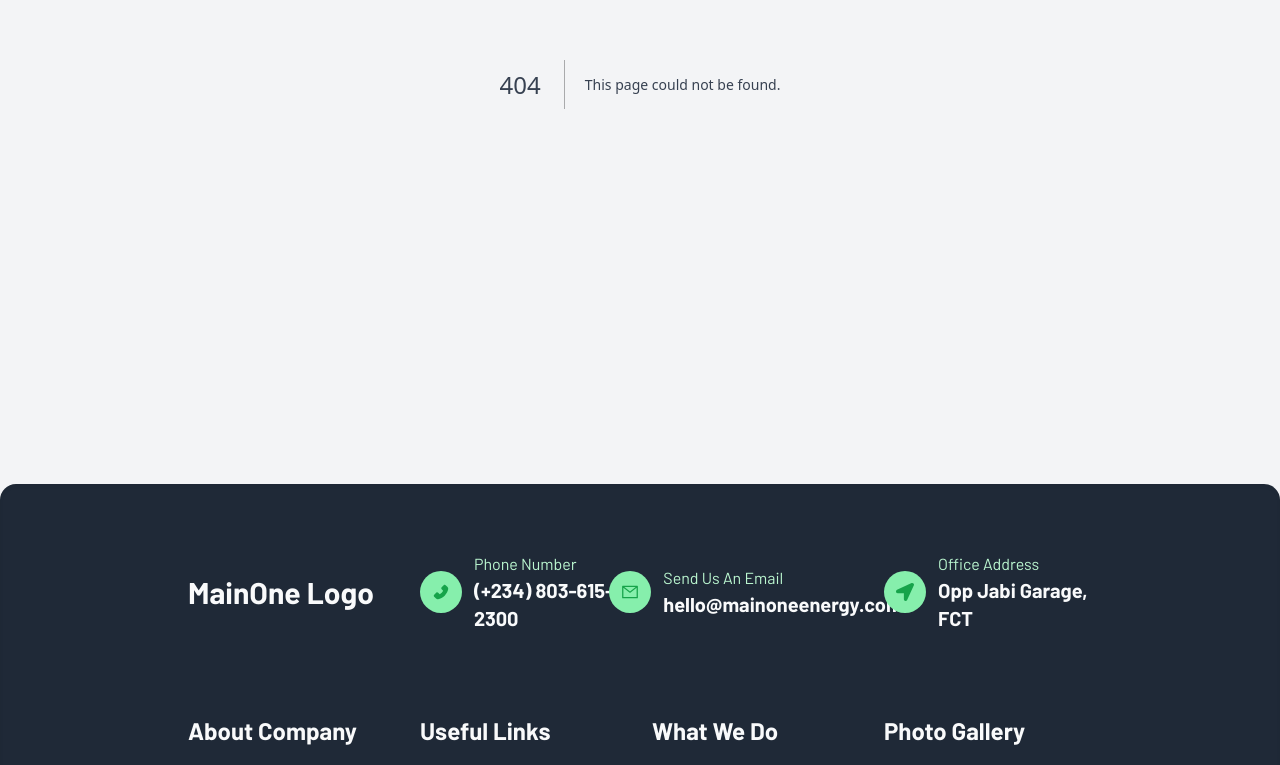
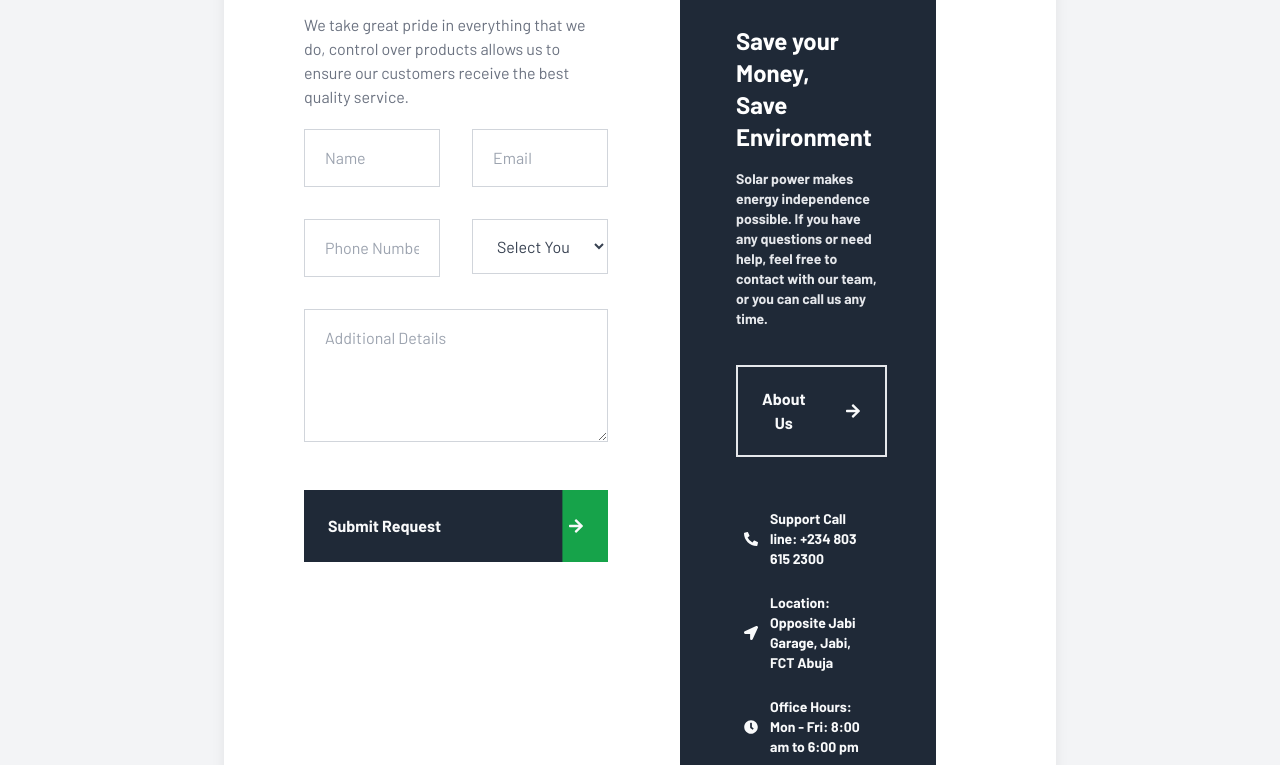
Before and after one commit to arewageek/sunciti, a Next.js app: page /contact in a window 1280 px wide. Before the commit this address had no page. Shown: the part 404-1169 px from the top of the page. Built offline with nearby package versions, Linux system fonts and the light colour scheme.

Commit message:
Contact page

```diff
--- a/src/app/about/page.jsx
+++ b/src/app/about/page.jsx
@@ -31,7 +31,7 @@ const AboutUs = () => {
 
       <div className="w-full lg:w-[80%] mx-auto px-2 lg:px-10">
         <div className="mt-[100pt] mb-10 px-5 lg:px-10">
-          <div className="w-full lg:w-4/5 flex flex-col space-y-3 text-black">
+          <div className="w-full lg:w-4/5 flex flex-col space-y-3 text-gray-800">
             <div className="flex items-center space-x-2">
               <p className="w-[20pt] border-b-2 border-b-gray-500"></p>
               <p className="font-mono text-sm tracking-wider">
@@ -48,10 +48,10 @@ const AboutUs = () => {
                 {aboutSection.map((text, index) => {
                   return (
                     <div key={index} className="w-full lg:w-1/3 px-5 p-5">
-                      <h3 className="font-semibold text-2xl mb-2">
+                      <h3 className="font-semibold text-2xl mb-2 text-gray-800">
                         {text.title}
                       </h3>
-                      <p>{text.content}</p>
+                      <p className="text-gray-700">{text.content}</p>
                     </div>
                   );
                 })}
--- /dev/null
+++ b/src/app/contact/page.jsx
@@ -0,0 +1,37 @@
+import { Contactbox } from "@/ui/Contactbox";
+import { PagesHeader } from "@/ui/PagesHeader";
+import React from "react";
+
+export default async function Contact() {
+  const url =
+    "https://google-maps-geocoding.p.rapidapi.com/geocode/json?latlng=40.714224%2C-73.96145&language=en";
+  const options = {
+    method: "GET",
+    headers: {
+      "X-RapidAPI-Key": "7ad1513b9cmshd9132569c149ea3p1a9903jsnd17c4a801b3c",
+      "X-RapidAPI-Host": "google-maps-geocoding.p.rapidapi.com",
+    },
+  };
+
+  // try {
+  //   const res = await fetch(url, options);
+
+  //   console.log(await res.json());
+  // } catch (error) {
+  //   console.log(error);
+  // }
+
+  return (
+    <div>
+      <PagesHeader height={600} />
+
+      {/* <div className="google"></div> */}
+
+      <div className="w-full relative min-h-[200pt] mb-100pt">
+        <div className="relative -top-[100pt] py-10 px-4 w-full">
+          <Contactbox />
+        </div>
+      </div>
+    </div>
+  );
+}
--- /dev/null
+++ b/src/ui/Contactbox.jsx
@@ -0,0 +1,158 @@
+"use client";
+import { useEffect, useRef } from "react";
+import {
+  FaArrowRight,
+  FaClock,
+  FaLocationArrow,
+  FaPhone,
+  FaPhoneAlt,
+} from "react-icons/fa";
+
+export const Contactbox = () => {
+  const divRef = useRef(null);
+
+  useEffect(() => {
+    const height = divRef.current.offsetHeight;
+    console.log(height);
+
+    localStorage.setItem("contactboxheight", height);
+  }, [divRef]);
+
+  const contactOptions = [
+    {
+      icon: <FaPhoneAlt />,
+      title: "Support Call line",
+      link: "tel:2348036152300",
+      label: "+234 803 615 2300",
+    },
+    {
+      icon: <FaLocationArrow />,
+      title: "Location",
+      label: "Opposite Jabi Garage, Jabi, FCT Abuja",
+    },
+    {
+      icon: <FaClock />,
+      title: "Office Hours",
+      label: "Mon - Fri: 8:00 am to 6:00 pm",
+    },
+  ];
+
+  return (
+    <div
+      ref={divRef}
+      className="w-full flex-wrap lg:flex-nowrap lg:w-2/3 mx-auto bg-white px-10 py-20 lg:px-20 lg:py-32 flex flex-col lg:flex-row space-y-7 lg:space-y-0 lg:space-x-8 shadow-lg"
+    >
+      <div className="w-full lg:w-1/2">
+        <h3 className="text-3xl font-bold font-poppins">Get In Touch</h3>
+        <p className="text-gray-500 my-2">
+          We take great pride in everything that we do, control over products
+          allows us to ensure our customers receive the best quality service.
+        </p>
+
+        <form>
+          <div className="w-full flex flex-col space-y-8 mt-5">
+            <div className="w-full flex lg:space-x-8 lg:space-y-0 space-y-8 flex-wrap lg:flex-nowrap">
+              <div className="w-full lg:w-1/2">
+                <input
+                  type="text"
+                  className="border-[1px] border-gray-300 bg-transparent py-4 px-5 w-full"
+                  placeholder="Name"
+                />
+              </div>
+
+              <div className="w-full lg:w-1/2">
+                <input
+                  type="email"
+                  className="border-[1px] border-gray-300 bg-transparent py-4 px-5 w-full"
+                  placeholder="Email"
+                />
+              </div>
+            </div>
+
+            <div className="w-full flex lg:space-x-8 lg:space-y-0 space-y-8 flex-wrap lg:flex-nowrap">
+              <div className="w-full lg:w-1/2">
+                <input
+                  type="tel"
+                  className="border-[1px] border-gray-300 bg-transparent py-4 px-5 w-full"
+                  placeholder="Phone Number"
+                />
+              </div>
+
+              <div className="w-full lg:w-1/2">
+                <select className="border-[1px] border-gray-300 bg-transparent py-4 px-5 w-full">
+                  <option value="">Select Your Service</option>
+                  <option value="inverter">Inverter Installation</option>
+                  <option value="wiring">Electrical Wiring</option>
+                  <option value="streetlight">
+                    Solar Street Light Installation
+                  </option>
+                </select>
+              </div>
+            </div>
+
+            <div className="w-full flex lg:space-x-8 lg:space-y-0 space-y-8 flex-wrap lg:flex-nowrap">
+              <textarea
+                type="tel"
+                className="border-[1px] border-gray-300 bg-transparent py-4 px-5 w-full h-[100pt]"
+                placeholder="Additional Details"
+              />
+            </div>
+
+            <div className="w-full pt-4">
+              <button className="mx-auto w-full p-6 flex justify-between items-center bg-gray-800 text-gray-50 hover:text-white hover:bg-gray-600 transition relative before:bg-green-600 before:w-full before:h-full before:absolute before:left-0 overflow-hidden before:translate-x-[85%] hover:before:translate-x-0 before:duration-700 before:transition before:z-[0]">
+                <span className="font-bold z-99 relative">Submit Request</span>
+                <span className="z-99 relative">
+                  <FaArrowRight />
+                </span>
+              </button>
+            </div>
+          </div>
+        </form>
+      </div>
+
+      <div className="w-full lg:w-1/2 px-4 lg:px-10 py-4">
+        <div className="rounded-lg bg-gray-800 px-4 lg:px-14 lg:py-10 py-5 text-gray-200">
+          <h4 className="text-2xl font-bold font-exo2 text-white">
+            Save your Money, <br />
+            Save Environment
+          </h4>
+          <p className="font-bold text-sm gray-200 my-4">
+            Solar power makes energy independence possible. If you have any
+            questions or need help, feel free to contact with our team, or you
+            can call us any time.
+          </p>
+
+          <div className="w-full py-5">
+            <button className="w-fit px-6 py-5 flex space-x-10 justify-between items-center border-gray-200 border-2 bg-gray-800 text-gray-50 hover:text-white hover:bg-gray-600 transition relative before:bg-gray-800/40 before:w-full before:h-full before:absolute before:left-0 overflow-hidden before:translate-x-[105%] hover:before:translate-x-0 before:duration-700 before:transition before:z-[0]  after:w-full after:bg-gray-800/40 after:h-full after:absolute after:right-0 after:translate-x-[-105%] hover:after:translate-x-0 after:duration-700 after:transition after:z-[0]">
+              <span className="font-bold z-99 relative">About Us</span>
+              <span className="z-99 relative">
+                <FaArrowRight />
+              </span>
+            </button>
+          </div>
+
+          <div className="w-full flex flex-col px-2 mt-5 text-sm font-bold text-gray-50">
+            {contactOptions.map((option) => {
+              return (
+                <div
+                  key={option.title}
+                  className="flex space-x-3 py-3 items-center"
+                >
+                  <span>{option.icon}</span>
+                  <span>
+                    {option.title}:{" "}
+                    {option.link ? (
+                      <a href={option.label}>{option.label}</a>
+                    ) : (
+                      option.label
+                    )}
+                  </span>
+                </div>
+              );
+            })}
+          </div>
+        </div>
+      </div>
+    </div>
+  );
+};
--- a/src/ui/FAQ.jsx
+++ b/src/ui/FAQ.jsx
@@ -52,7 +52,7 @@ export const FAQ = () => {
   const [expandedFAQ, setExpandedFAQ] = useState(0);
 
   return (
-    <div className="w-full py-[30pt] px-[20pt]" id="faqs">
+    <div className="w-full py-[30pt] px-[20pt] scroll-m-28" id="faqs">
       <div className="flex md:w-[70%] mx-auto justify-between md:space-x-6 md:space-y-0 space-y-10 flex-col md:flex-row">
         <div className="w-full md:w-1/2">
           {/* main faq section */}
--- a/src/ui/PagesHeader.jsx
+++ b/src/ui/PagesHeader.jsx
@@ -3,6 +3,7 @@ import { FaCaretDown } from "react-icons/fa";
 export const PagesHeader = ({
   title,
   image = "./assets/images/solar-technicians.jpg",
+  height = 200,
 }) => {
   return (
     <div
@@ -13,7 +14,9 @@ export const PagesHeader = ({
         backgroundPosition: "center",
       }}
     >
-      <div className=" py-20 px-4 bg-gray-800/70 backdrop-blur-sm min-h-[200px] justify-center items-center">
+      <div
+        className={`py-20 px-4 bg-gray-800/70 backdrop-blur-sm min-h-[${height}pt] justify-center items-center`}
+      >
         <div className="w-fit mx-auto py-5 text-white text-center text-3xl font-bold flex flex-col items-center justify-center space-y-5">
           <h1 className="">{title}</h1>
           <div className="animate-bounce">
--- a/src/ui/Partners.jsx
+++ b/src/ui/Partners.jsx
@@ -2,14 +2,20 @@ import React from "react";
 
 export const Partners = () => {
   const partners = [
-    { logo: "", name: "Arewa Geek" },
-    { logo: "", name: "UBEC" },
+    { logo: "", name: "Client 1" },
+    { logo: "", name: "Client 2" },
+    { logo: "", name: "Client 3" },
+    { logo: "", name: "Client 4" },
+    { logo: "", name: "Client 5" },
+    { logo: "", name: "Client 6" },
+    { logo: "", name: "Client 7" },
+    { logo: "", name: "Client 8" },
   ];
 
   return (
     <div className="w-full lg:w-[80%] mx-auto px-2 lg:px-10">
       <div className="my-10 px-5 lg:px-10">
-        <div className="w-full lg:w-4/5 flex flex-col space-y-3 text-black">
+        <div className="w-full lg:w-4/5 mx-auto  flex flex-col space-y-3">
           <div className="flex items-center space-x-2">
             <p className="w-[20pt] border-b-2 border-b-gray-500"></p>
             <p className="font-mono text-sm tracking-wider">Our Partners</p>
@@ -18,11 +24,11 @@ export const Partners = () => {
             Meet Our Top Clients
           </h2>
 
-          <div className="w-full lg:space-x-1 space-y-5 lg:space-y-0 flex flex-col lg:flex-row text-center lg:text-left px-3 pt-10">
+          <div className="w-full lg:space-x-0 space-y-5 lg:space-y-0 flex flex-col lg:flex-row text-center lg:text-left px-3 pt-10 flex-wrap">
             {partners.map((text, index) => {
               return (
-                <div key={index} className="w-full lg:w-1/3 pr-5">
-                  <div className="group bg-transparent w-[260px] h-[250px] before:bg-gray-800 before:w-[270px] before:h-[280px] relative before:absolute before:top-0 before:translate-x-[-200%] lg:hover:before:translate-x-0 before:transition before:duration-500 overflow-hidden">
+                <div key={index} className="w-full lg:w-1/4 px-2 py-5 mx-auto">
+                  <div className="group bg-transparent w-[200px] h-[200px] m-auto before:bg-gray-800 before:w-[210px] before:h-[280px] relative before:absolute before:top-0 before:translate-x-[-200%] lg:hover:before:translate-x-0 before:transition before:duration-500 overflow-hidden">
                     <img
                       src={partners.logo}
                       alt={partners.name}
```
Also changed, not shown: src/app/globals.css (+9 -10 lines).
